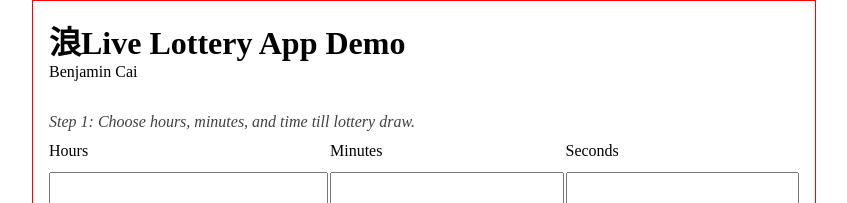
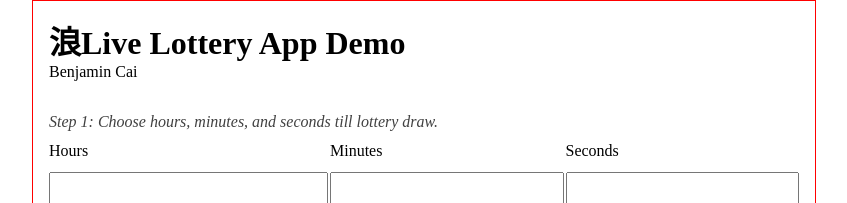
Before and after one commit to benhcai/langliveappdemo-lottery-app-benjamin-cai, a React (Create React App) app: page / in a window 1280 px wide. Shown: the top 203 px of the page, without its empty margins (216-1063 px from the left). Built offline with nearby package versions, Linux system fonts and the light colour scheme.

Commit message:
step 1 wording

```diff
--- a/src/components/TimerInput/TimerInput.component.jsx
+++ b/src/components/TimerInput/TimerInput.component.jsx
@@ -33,7 +33,9 @@ const TimerInput = () => {
 
   return (
     <div className="TimerInput">
-      <p className="instruction-text">Step 1: Choose hours, minutes, and time till lottery draw.</p>
+      <p className="instruction-text">
+        Step 1: Choose hours, minutes, and seconds till lottery draw.
+      </p>
       <form className="timer-form">
         <label>Hours</label>
         <input
```
